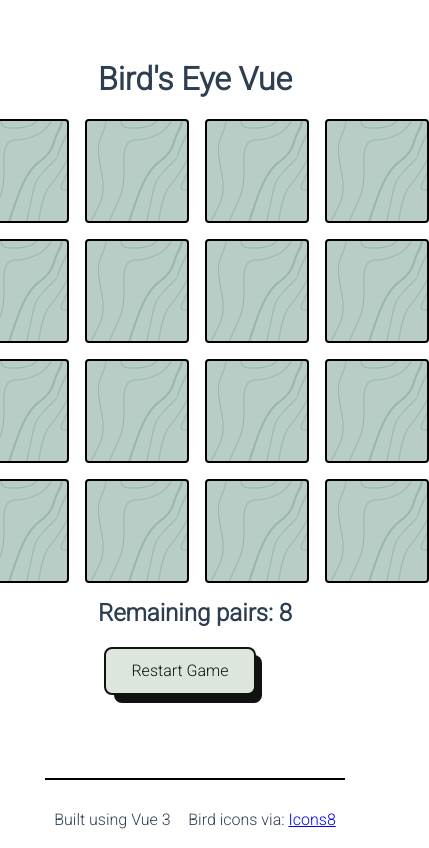
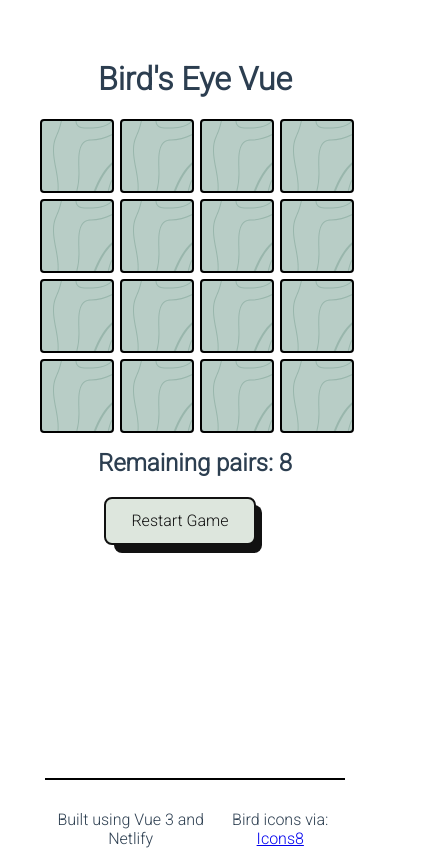
Before and after one commit to arielbot/birds-eye-vue, a Vue app: page / in a window 390 px wide. Shown: the whole page, 429 px wide, since content can reach past the window. Built offline with nearby package versions, Linux system fonts and the light colour scheme; a web font is replaced by a local one.

Commit message:
make game board mobile friendly below 500px

```diff
--- a/src/App.vue
+++ b/src/App.vue
@@ -243,4 +243,12 @@ button:hover {
     padding: 0 40px;
   }
 }
+@media screen and (max-width: 500px) {
+  .board {
+    grid-template-columns: repeat(4, 70px);
+    grid-template-rows: repeat(4, 70px);
+    grid-column-gap: 10px;
+    grid-row-gap: 10px;
+  }
+}
 </style>
--- a/src/components/Footer.vue
+++ b/src/components/Footer.vue
@@ -1,6 +1,6 @@
 <template>
   <footer>
-    <div>Built using Vue 3</div>
+    <div>Built using Vue 3 and Netlify</div>
     <div class="legal">
       Bird icons via: <a target="_blank" href="https://icons8.com">Icons8</a>
     </div>
```
Also changed, not shown: src/components/Card.vue (+7 -0 lines).
